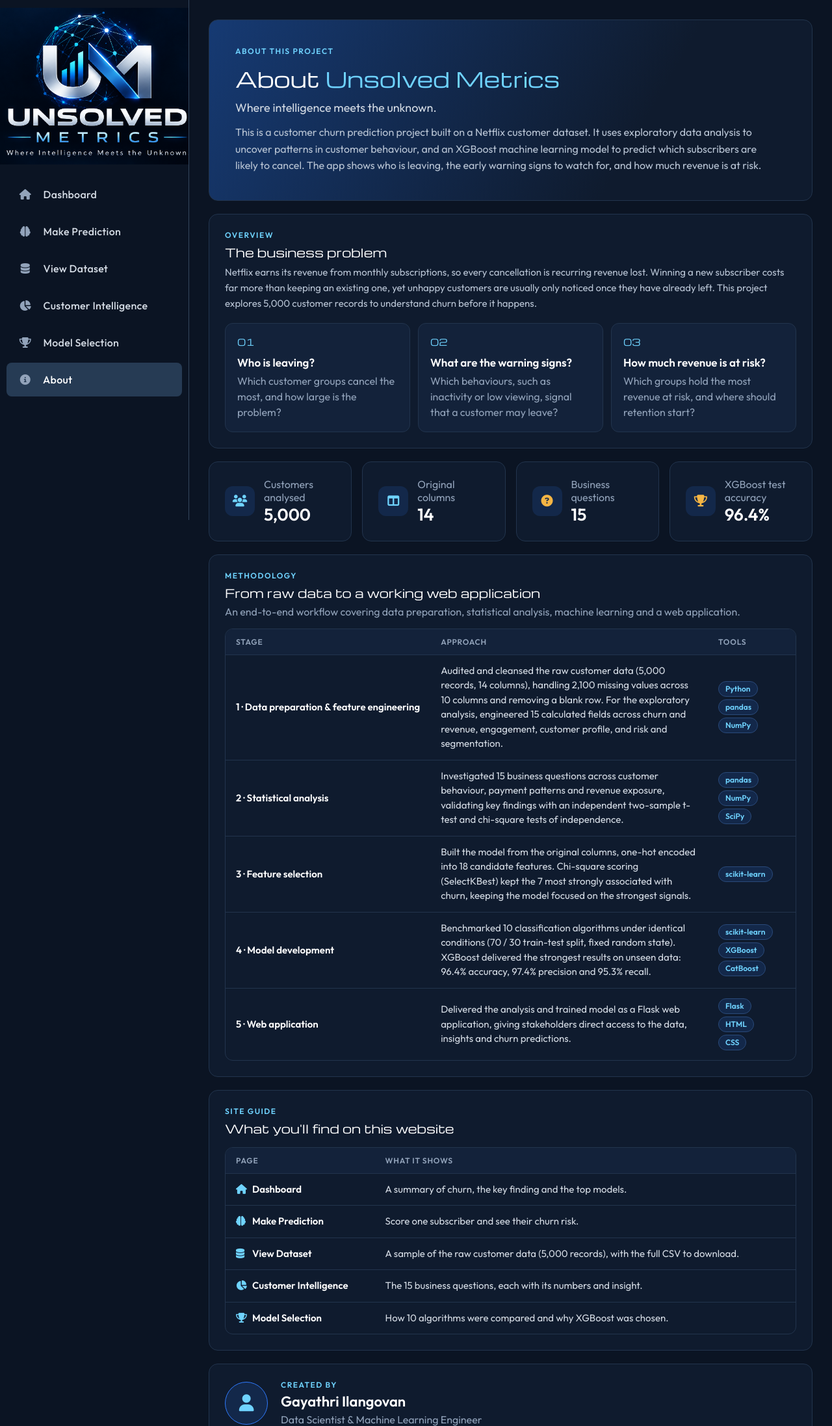
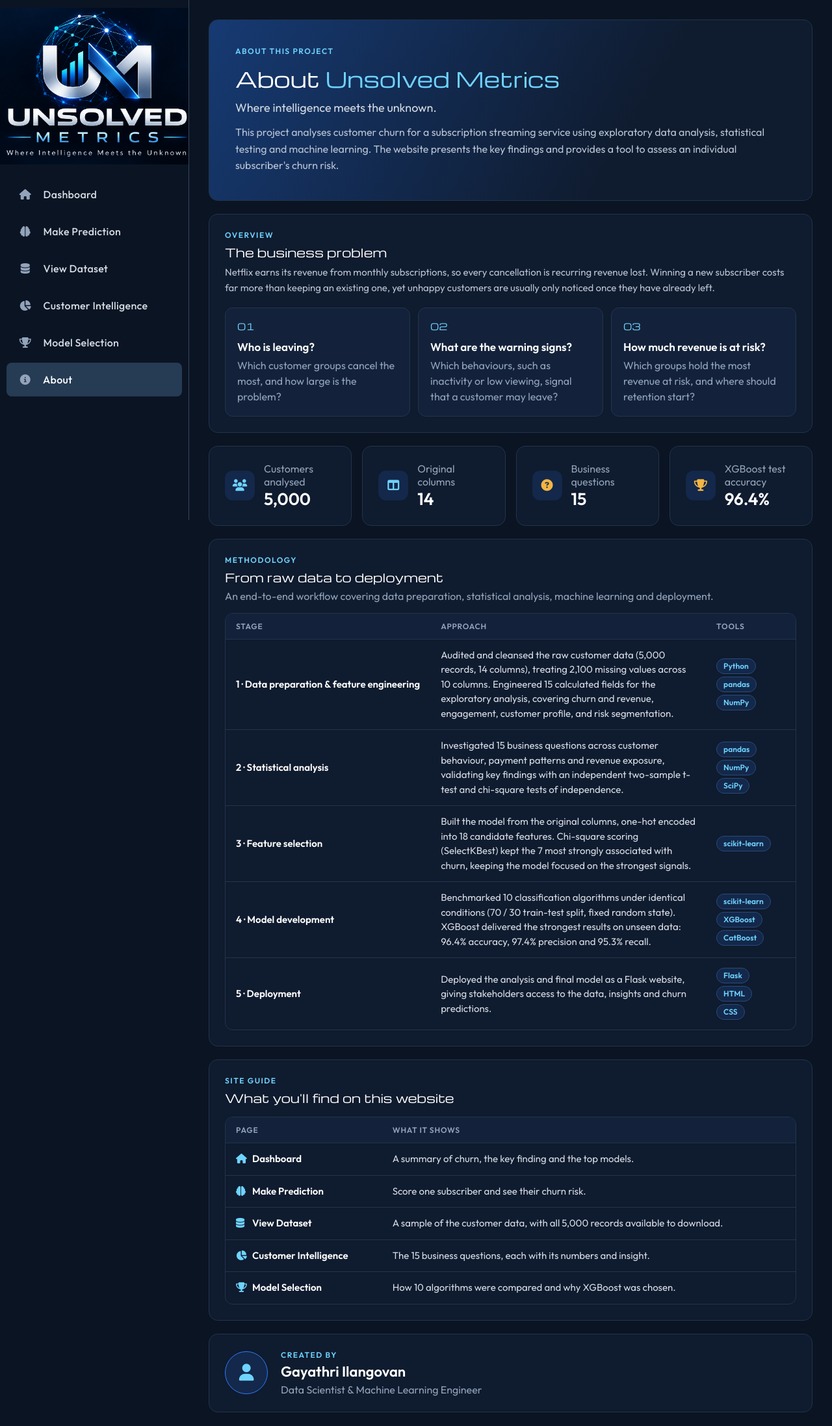
Before and after one commit to gayathriilangovan369/Web-Flask, a Flask app: page /about in a window 1280 px wide. Shown: the top 2194 px of the page at 65% size. After the commit the page ends 2173 px from the top, so only its background shows below. Run offline with Flask 3, Linux system fonts and the light colour scheme; parts of the project's set-up code (start-up, migrations or seed data) failed here and were passed over.

Commit message:
Update about.html

```diff
--- a/templates/about.html
+++ b/templates/about.html
@@ -378,10 +378,9 @@
                 <h1>About <span class="blue-word">Unsolved Metrics</span></h1>
                 <p class="tagline">Where intelligence meets the unknown.</p>
                 <p class="banner-text">
-                    This is a customer churn prediction project built on a Netflix customer dataset.
-                    It uses exploratory data analysis to uncover patterns in customer behaviour, and an XGBoost
-                    machine learning model to predict which subscribers are likely to cancel. The app shows who is leaving,
-                    the early warning signs to watch for, and how much revenue is at risk.
+                    This project analyses customer churn for a subscription streaming service using exploratory data analysis,
+                    statistical testing and machine learning. The website presents the key findings and provides a tool
+                    to assess an individual subscriber's churn risk.
                 </p>
             </div>
 
@@ -393,8 +392,7 @@
                 <p class="section-text">
                     Netflix earns its revenue from monthly subscriptions, so every cancellation is recurring revenue lost.
                     Winning a new subscriber costs far more than keeping an existing one, yet unhappy customers are usually
-                    only noticed once they have already left. This project explores 5,000 customer records to understand
-                    churn before it happens.
+                    only noticed once they have already left.
                 </p>
 
                 <div class="row" style="margin: 18px 0 0 0;">
@@ -458,15 +456,15 @@
             <!-- 4. METHODOLOGY -->
             <div class="box" style="margin-bottom: 20px;">
                 <p class="small-title">METHODOLOGY</p>
-                <h2 class="section-title">From raw data to a working web application</h2>
-                <p class="grey-text" style="margin: 0;">An end-to-end workflow covering data preparation, statistical analysis, machine learning and a web application.</p>
+                <h2 class="section-title">From raw data to deployment</h2>
+                <p class="grey-text" style="margin: 0;">An end-to-end workflow covering data preparation, statistical analysis, machine learning and deployment.</p>
 
                 <div class="table-area">
                     <table>
                         <tr><th>STAGE</th><th>APPROACH</th><th>TOOLS</th></tr>
                         <tr>
                             <td class="white">1 · Data preparation &amp; feature engineering</td>
-                            <td>Audited and cleansed the raw customer data (5,000 records, 14 columns), handling 2,100 missing values across 10 columns and removing a blank row. For the exploratory analysis, engineered 15 calculated fields across churn and revenue, engagement, customer profile, and risk and segmentation.</td>
+                            <td>Audited and cleansed the raw customer data (5,000 records, 14 columns), treating 2,100 missing values across 10 columns. Engineered 15 calculated fields for the exploratory analysis, covering churn and revenue, engagement, customer profile, and risk segmentation.</td>
                             <td><span class="tool">Python</span><span class="tool">pandas</span><span class="tool">NumPy</span></td>
                         </tr>
                         <tr>
@@ -485,8 +483,8 @@
                             <td><span class="tool">scikit-learn</span><span class="tool">XGBoost</span><span class="tool">CatBoost</span></td>
                         </tr>
                         <tr>
-                            <td class="white">5 · Web application</td>
-                            <td>Delivered the analysis and trained model as a Flask web application, giving stakeholders direct access to the data, insights and churn predictions.</td>
+                            <td class="white">5 · Deployment</td>
+                            <td>Deployed the analysis and final model as a Flask website, giving stakeholders access to the data, insights and churn predictions.</td>
                             <td><span class="tool">Flask</span><span class="tool">HTML</span><span class="tool">CSS</span></td>
                         </tr>
                     </table>
@@ -512,7 +510,7 @@
                         </tr>
                         <tr>
                             <td><a class="page-link" href="{{ url_for('dataset') }}"><i class="fa-solid fa-database"></i> View Dataset</a></td>
-                            <td>A sample of the raw customer data (5,000 records), with the full CSV to download.</td>
+                            <td>A sample of the customer data, with all 5,000 records available to download.</td>
                         </tr>
                         <tr>
                             <td><a class="page-link" href="{{ url_for('insights') }}"><i class="fa-solid fa-chart-pie"></i> Customer Intelligence</a></td>
```
